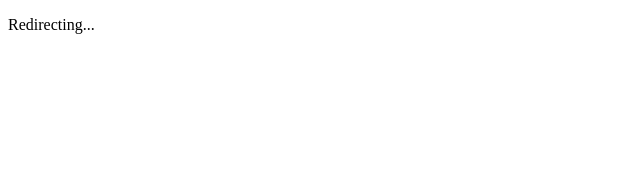
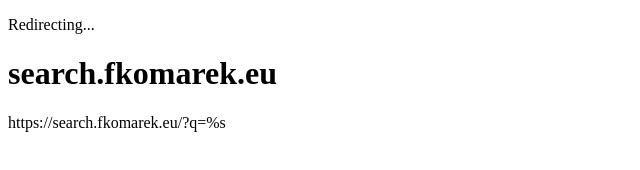
Before and after one commit to filip2cz/domain-forward, a plain HTML site: page index.html in a window 1280 px wide. Shown: the whole page, without its empty margins (0-640 px from the left). Drawn offline with Linux system fonts and the light colour scheme.

Commit message:
ADD: info about search

```diff
--- a/index.html
+++ b/index.html
@@ -10,6 +10,10 @@
     <div class="container">
 
         <p>Redirecting...</p>
+
+        <h1>search.fkomarek.eu</h1>
+
+        <p>https://search.fkomarek.eu/?q=%s</p>
 
         <script>
             // Function to redirect to the new domain while preserving the path
```
